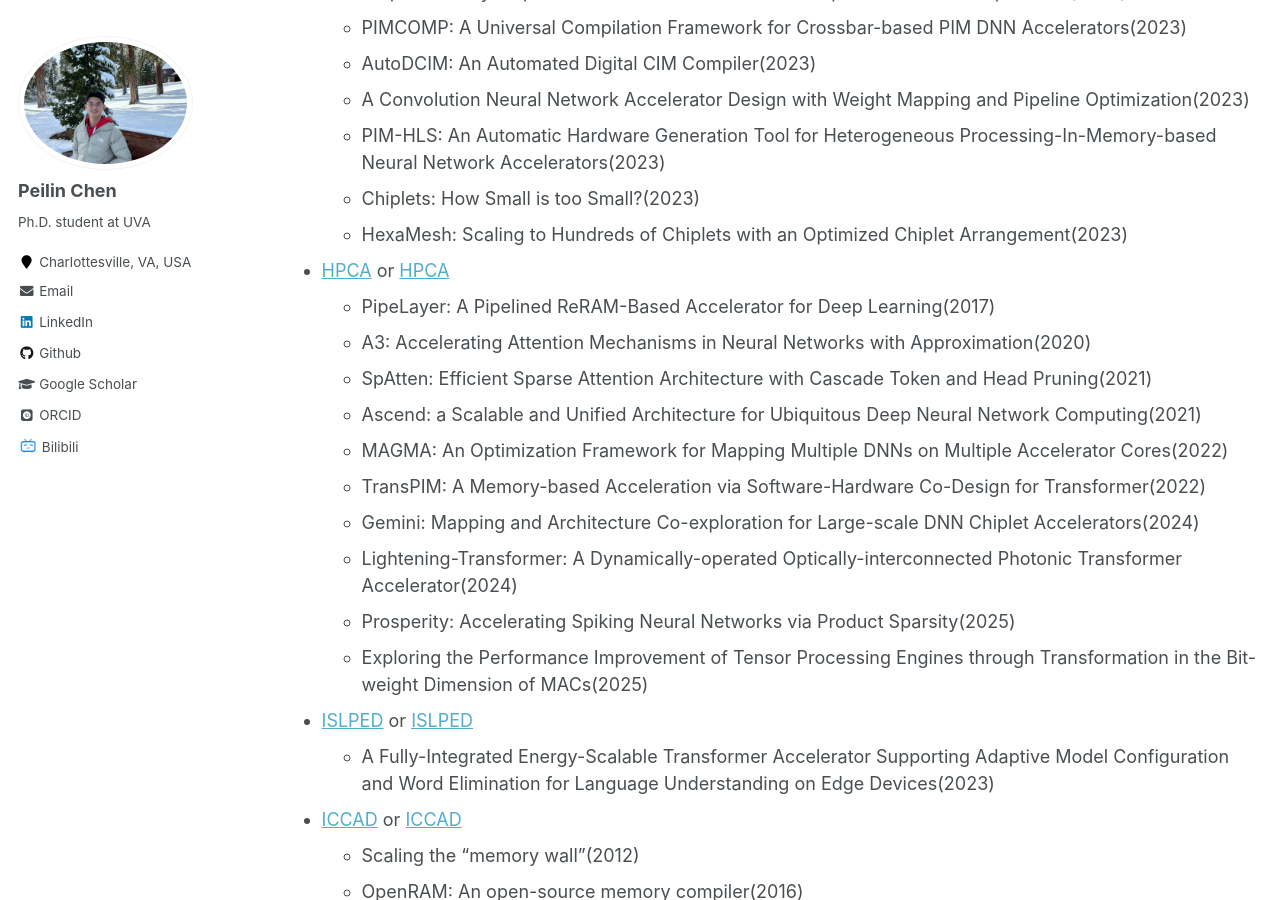
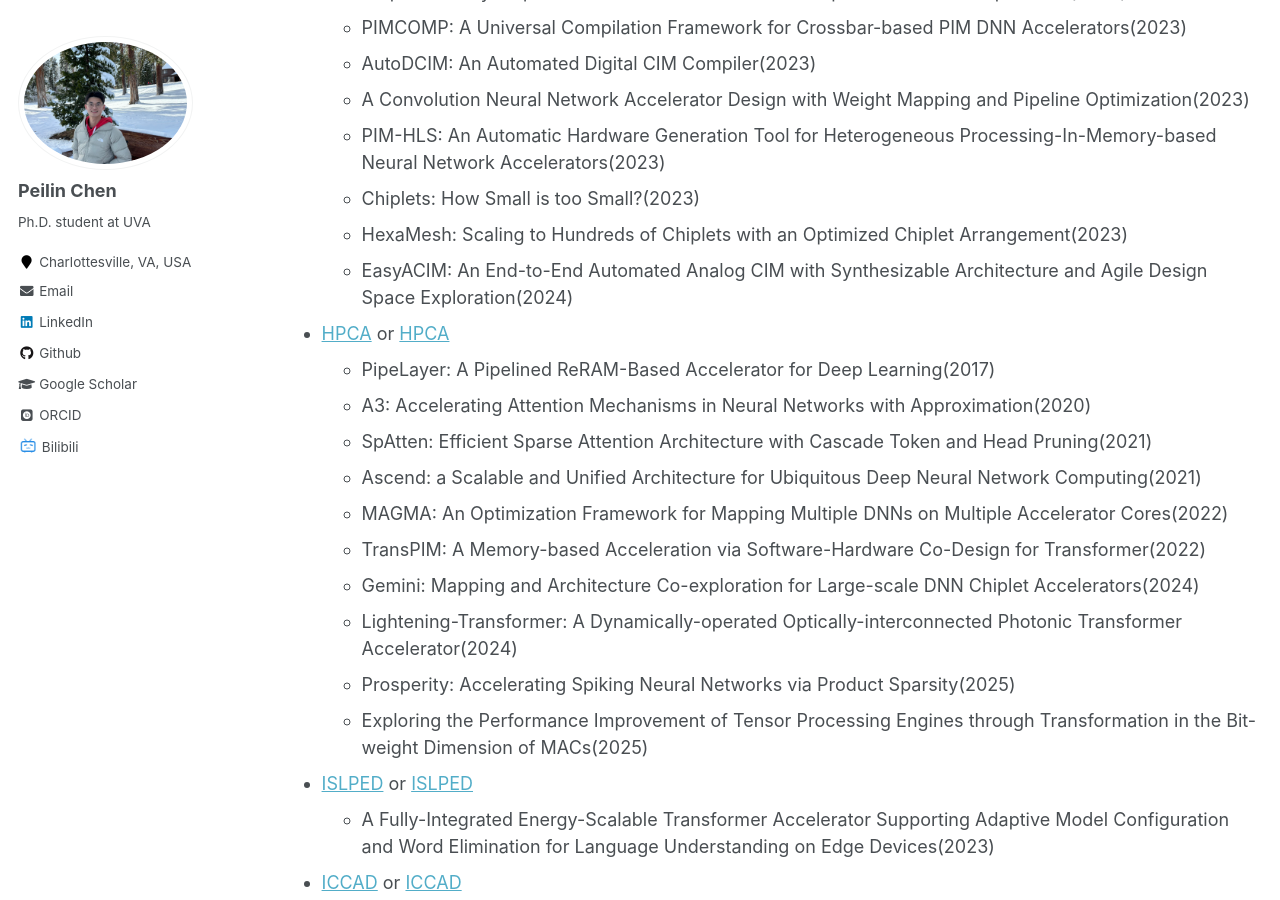
Before and after one commit to peilin-chen/peilin-chen.github.io, a Jekyll site: the page built from _pages/reading list.md, in a window 1280 px wide and 900 px high, scrolled down 3579 px. Built offline with Jekyll 4.4.1, drawn with Linux system fonts in a browser that asks for light colours; some web fonts are replaced; formulas are drawn with MathJax 3.

Commit message:
Update reading list.md

```diff
--- a/_pages/reading list.md
+++ b/_pages/reading list.md
@@ -82,6 +82,7 @@ author_profile: true
   - PIM-HLS: An Automatic Hardware Generation Tool for Heterogeneous Processing-In-Memory-based Neural Network Accelerators(2023)
   - Chiplets: How Small is too Small?(2023)
   - HexaMesh: Scaling to Hundreds of Chiplets with an Optimized Chiplet Arrangement(2023)
+  - EasyACIM: An End-to-End Automated Analog CIM with Synthesizable Architecture and Agile Design Space Exploration(2024)
 * [HPCA](https://dblp.org/db/conf/hpca/index.html) or [HPCA](https://ieeexplore.ieee.org/xpl/conhome/1000335/all-proceedings)
   - PipeLayer: A Pipelined ReRAM-Based Accelerator for Deep Learning(2017)
   - A3: Accelerating Attention Mechanisms in Neural Networks with Approximation(2020)
```
